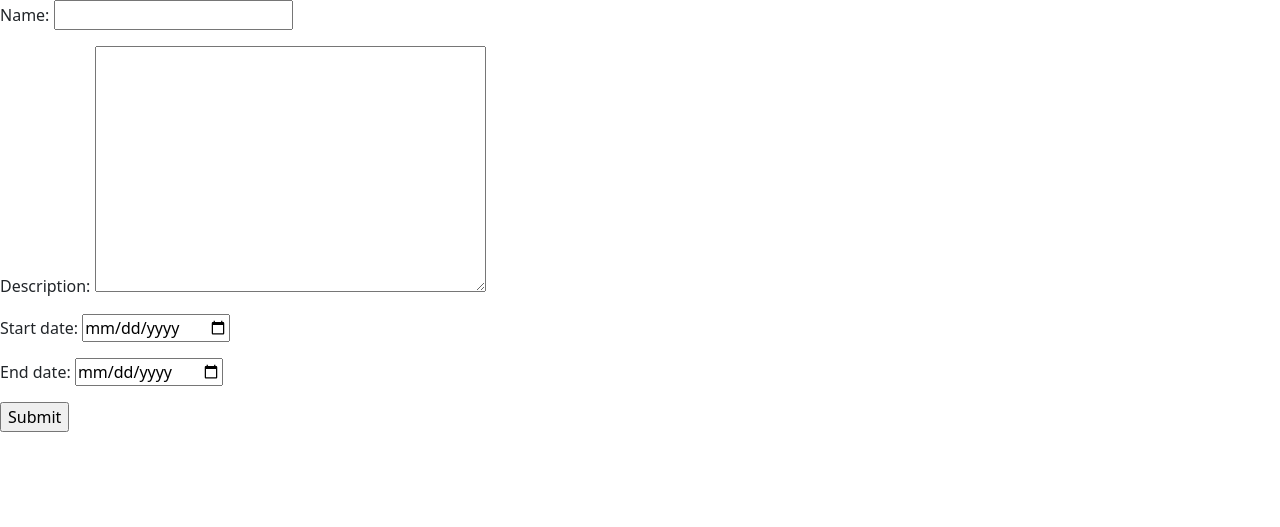
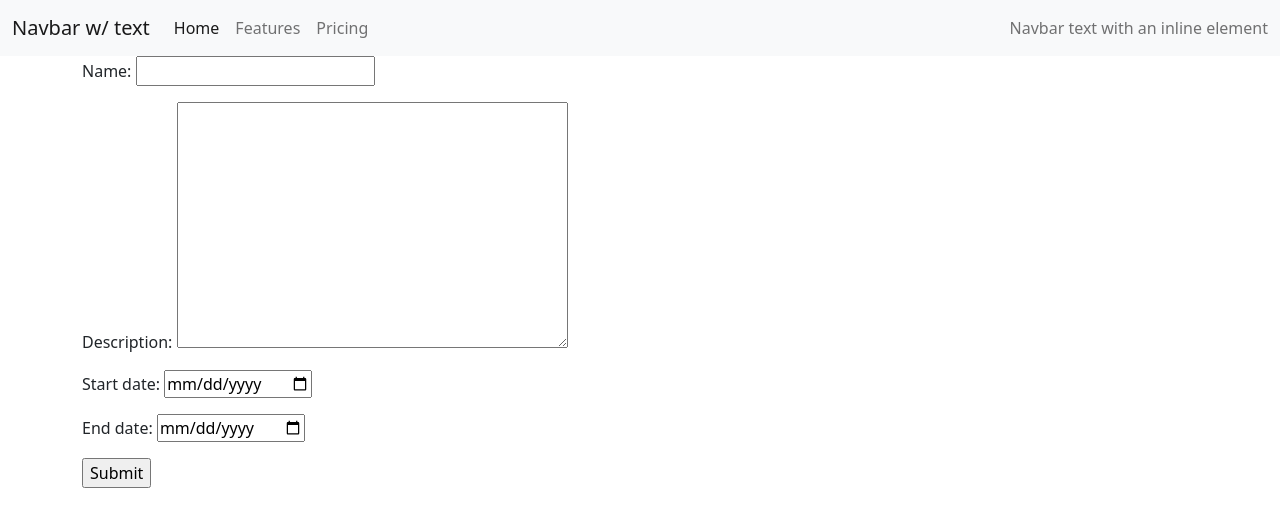
Before and after one commit to vinhdoanthe/quanlytaichinhcanhan, a Django app: page /boards/create/ in a window 1280 px wide. Shown: the top 527 px of the page. Run offline with Django 4.2, Linux system fonts and the light colour scheme; the visitor is signed in with stand-in values (Sample User, id 1).

Commit message:
Add .container to base div and add head nav

```diff
--- a/templates/layout/base.html
+++ b/templates/layout/base.html
@@ -10,9 +10,12 @@
     <link href="https://cdn.jsdelivr.net/npm/bootstrap@5.2.3/dist/css/bootstrap.min.css" rel="stylesheet" integrity="sha384-rbsA2VBKQhggwzxH7pPCaAqO46MgnOM80zW1RWuH61DGLwZJEdK2Kadq2F9CUG65" crossorigin="anonymous">
 </head>
 <body>
-{% block content %}
-    <!-- Content here -->
-{% endblock %}
+{% include 'layout/head_nav.html' %}
+<div class="container">
+    {% block content %}
+        <!-- Content here -->
+    {% endblock %}
+</div>
 <script src="https://cdn.jsdelivr.net/npm/bootstrap@5.2.3/dist/js/bootstrap.bundle.min.js" integrity="sha384-kenU1KFdBIe4zVF0s0G1M5b4hcpxyD9F7jL+jjXkk+Q2h455rYXK/7HAuoJl+0I4" crossorigin="anonymous"></script>
 <script src="https://cdn.jsdelivr.net/npm/@popperjs/core@2.11.6/dist/umd/popper.min.js" integrity="sha384-oBqDVmMz9ATKxIep9tiCxS/Z9fNfEXiDAYTujMAeBAsjFuCZSmKbSSUnQlmh/jp3" crossorigin="anonymous"></script>
 <script src="https://cdn.jsdelivr.net/npm/bootstrap@5.2.3/dist/js/bootstrap.min.js" integrity="sha384-cuYeSxntonz0PPNlHhBs68uyIAVpIIOZZ5JqeqvYYIcEL727kskC66kF92t6Xl2V" crossorigin="anonymous"></script>
--- /dev/null
+++ b/templates/layout/head_nav.html
@@ -0,0 +1,24 @@
+<nav class="navbar navbar-expand-lg bg-light">
+  <div class="container-fluid">
+    <a class="navbar-brand" href="#">Navbar w/ text</a>
+    <button class="navbar-toggler" type="button" data-bs-toggle="collapse" data-bs-target="#navbarText" aria-controls="navbarText" aria-expanded="false" aria-label="Toggle navigation">
+      <span class="navbar-toggler-icon"></span>
+    </button>
+    <div class="collapse navbar-collapse" id="navbarText">
+      <ul class="navbar-nav me-auto mb-2 mb-lg-0">
+        <li class="nav-item">
+          <a class="nav-link active" aria-current="page" href="#">Home</a>
+        </li>
+        <li class="nav-item">
+          <a class="nav-link" href="#">Features</a>
+        </li>
+        <li class="nav-item">
+          <a class="nav-link" href="#">Pricing</a>
+        </li>
+      </ul>
+      <span class="navbar-text">
+        Navbar text with an inline element
+      </span>
+    </div>
+  </div>
+</nav>
```
